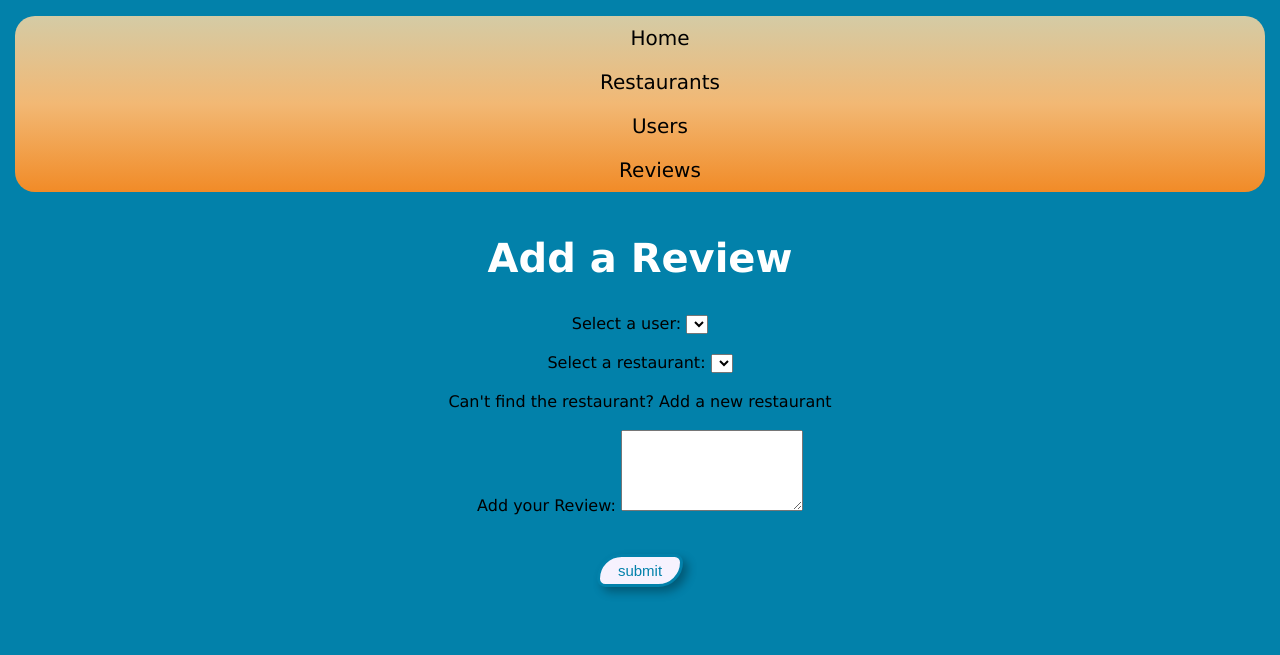
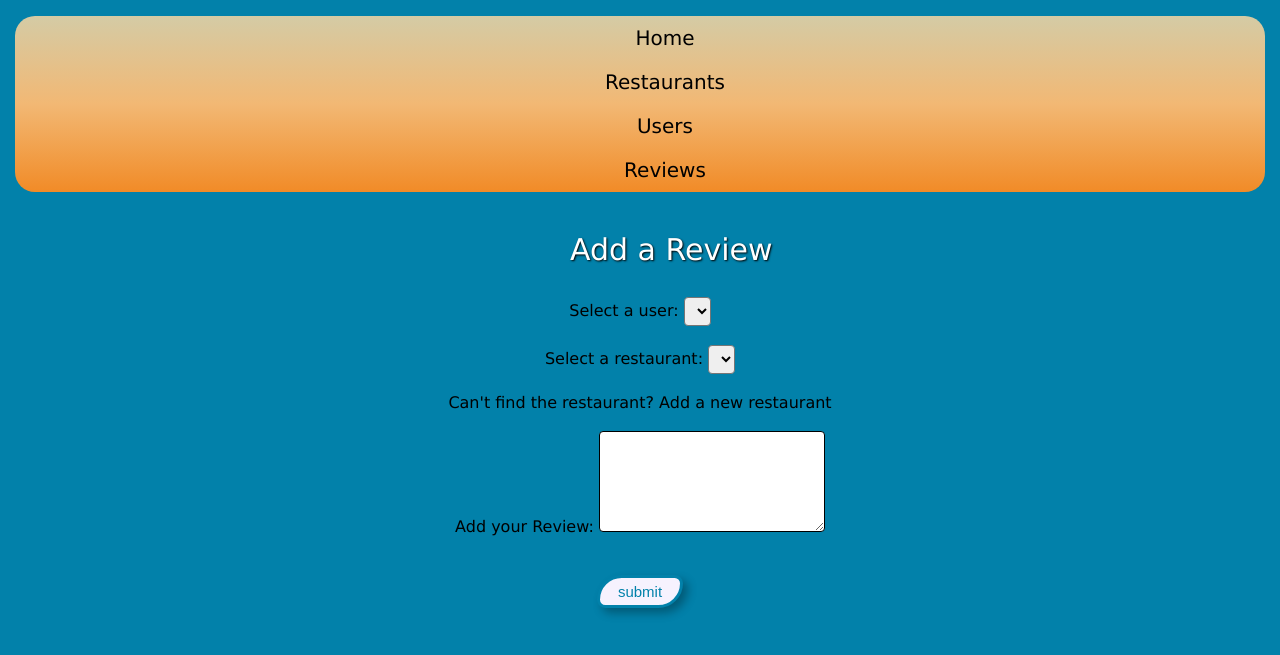
Before and after one commit to VerbenaB/Abroad_and_well_fed, a Flask app: page /reviews/new in a window 1280 px wide. Shown: the top 655 px of the page. Run offline with Flask 2, Linux system fonts and the light colour scheme; data that the repository does not hold is empty; some libraries are stand-ins or nearby versions.

Commit message:
styled the form

```diff
--- a/static/css/form.css
+++ b/static/css/form.css
@@ -1,3 +1,19 @@
-.form-review{
+form textarea{
+    width: 200px;
+    padding: 12px;
+    border: 1px solid;
+    border-radius: 4px;
+    resize: vertical;
+}
 
+select {
+    padding: 5px 5px 5px 0;
+    display: inline-block;
+    border-radius: 4px;
 }
+
+input[type="text"] {
+    padding: 5px 5px 5px 0;
+    display: inline-block;
+    border-radius: 4px;
+}
--- a/static/css/style.css
+++ b/static/css/style.css
@@ -15,8 +15,8 @@ nav {
 }
 
 ul li {
-    border-radius: 10px;
     list-style: none;
+    margin-left: 10px;
     padding: 10px;
 }
 
@@ -32,7 +32,7 @@ h1 {
     font-weight: 900;
     line-height: 48 px;
     padding-top: 10px;
-    text-shadow: 1px 1px 2px #fff;
+    text-shadow: 1px 1px 2px white;
 }
 
 h2 {
@@ -41,24 +41,29 @@ h2 {
     font-size: 40px;
     font-weight: 600;
     line-height: 38 px;
+    margin-left: 10px;
     padding-top: 10px;
 }
 
 h3 {
+    color: white;
     font-size: 30px;
     font-weight: 500;
     line-height: 38 px;
+    margin-left: 5%;
     padding-top: 10px;
-
+    text-shadow: 1px 1px 2px black;
 }
 
+h4 {
+    margin-left: 5%;
+}
 
 p {
     color: black;
     font-size: 15px;
     line-height: 1.5;
     margin: 10px 20px;
-
 }
 
 a {
@@ -74,6 +79,9 @@ hr {
     width: 20cm;
 }
 
+span{
+    font-size: 15px;
+}
 
 .table-restaurants {
     color: white;
@@ -103,5 +111,6 @@ hr {
 
 .review-cont-items{
     display: inline;
+    font-size: 20px;
     margin: 4px;
 }
--- a/templates/restaurants/index.html
+++ b/templates/restaurants/index.html
@@ -1,7 +1,8 @@
 {% extends 'base.html'%}
 
 {% block content%}
-<h2>Restaurants</h2>
+
+<h3>Restaurants</h3>
 
 <p>
     Add a <a href="/restaurants/new">new restaurant</a>
--- a/templates/restaurants/show.html
+++ b/templates/restaurants/show.html
@@ -2,7 +2,7 @@
 
 {% block content %}
 
-<h2> {{restaurant.name}} </h2>
+<h3> {{restaurant.name}} </h3>
 
 <h4>Category: {{restaurant.category}} </h4>
 
@@ -12,7 +12,7 @@
     <ul>
         {% for user in users %}
 
-        <li> {{user.name}}
+        <li class="review-cont-items"> {{user.name}}
             {% for feedback in feedbacks_1%}
                 {% if feedback.user.id == user.id%}
                 <br />
--- a/templates/reviews/index.html
+++ b/templates/reviews/index.html
@@ -2,7 +2,7 @@
 
 {% block content %}
 
-<h2>Reviews</h2>
+<h3>Reviews</h3>
 
 <p>
     <a href="/reviews/new">New review</a>
--- a/templates/reviews/new.html
+++ b/templates/reviews/new.html
@@ -2,10 +2,10 @@
 
 {% block content %}
 
-<h2>Add a Review</h2>
+<h3>Add a Review</h3>
 
 
-<form class="form-review" action="/reviews" method="post">
+<form action="/reviews" method="post">
     <div>
     <label for="user">Select a user:</label>
         <select name="user_id" id="user">
--- a/templates/users/index.html
+++ b/templates/users/index.html
@@ -2,12 +2,12 @@
 
 {% block content %}
 
-<h2>Users</h2>
+<h3>Users</h3>
 
 <ul>
     {% for user in users%}
     <li>
-        <td><a href="/users/{{user.id}}">{{user.name}}</a></td>
+        <a href="/users/{{user.id}}">{{user.name}}</a>
     </li>
     {% endfor%}
 </ul>
```
Also changed, not shown: templates/users/show.html (+4 -7 lines).
